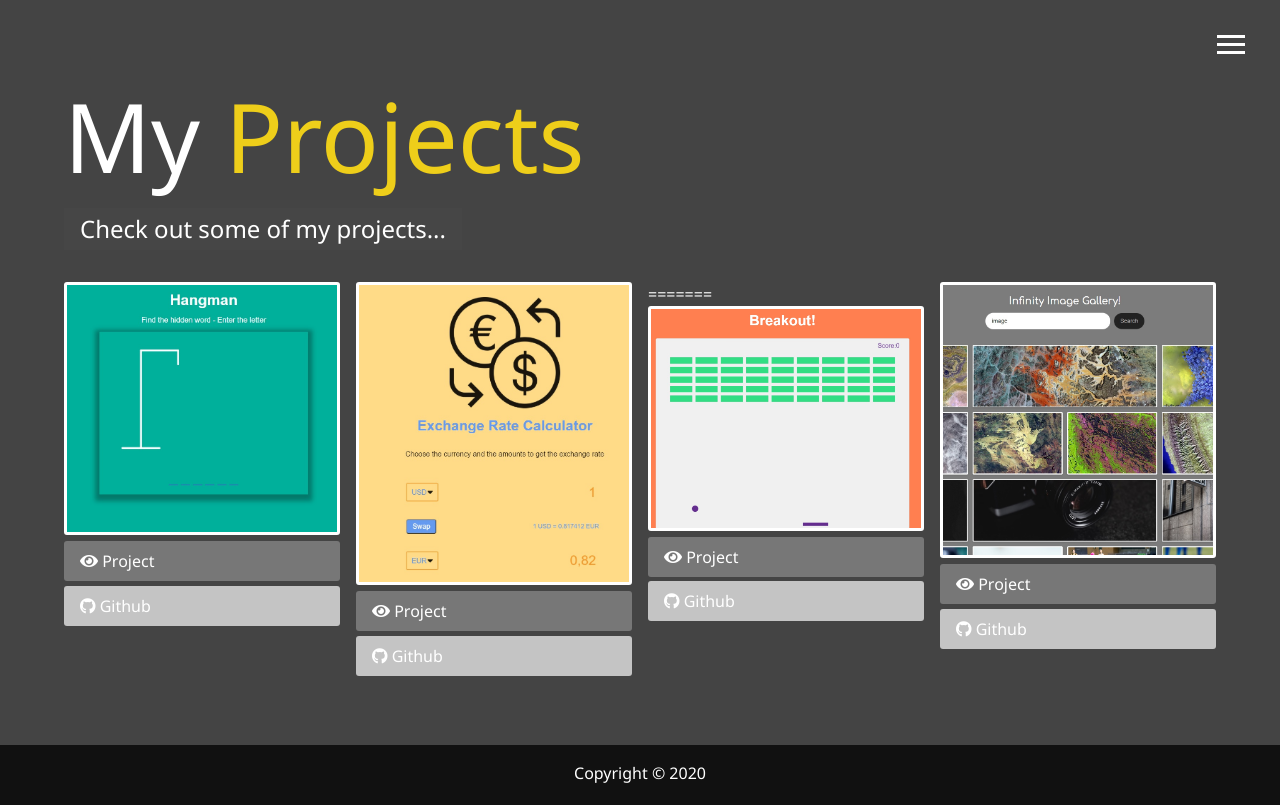
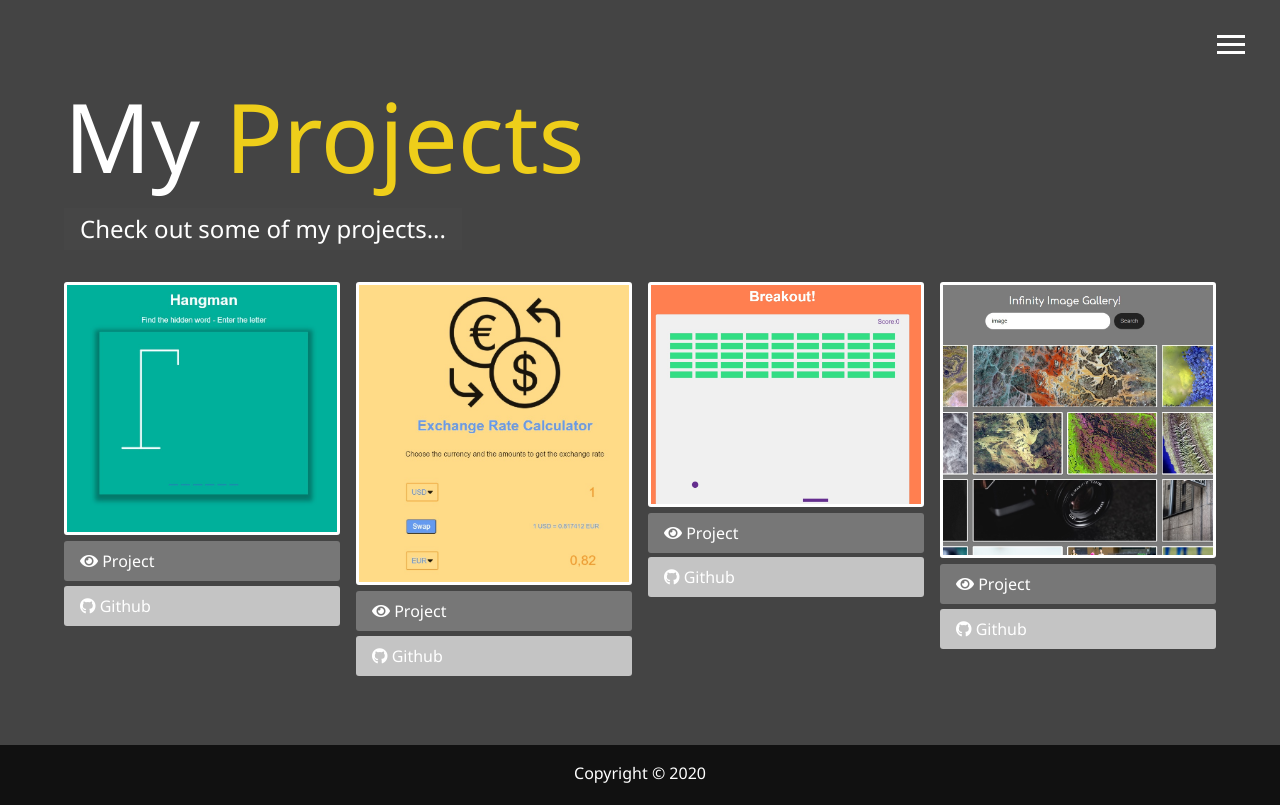
Before and after one commit to igorzinar/portfolio, a website: page dist/projects.html in a window 1280 px wide. Drawn offline with Linux system fonts and the light colour scheme.

Commit message:
fix some line of code

```diff
--- a/dist/projects.html
+++ b/dist/projects.html
@@ -72,7 +72,7 @@
                 </a>
             </div>
 
-            <div class="item">=======
+            <div class="item">
                 <a href="https://igorzinar.github.io/Breakout-Game/">
                     <img src="img/projects/Brekout.jpg" alt="Project">
                 </a>
```
